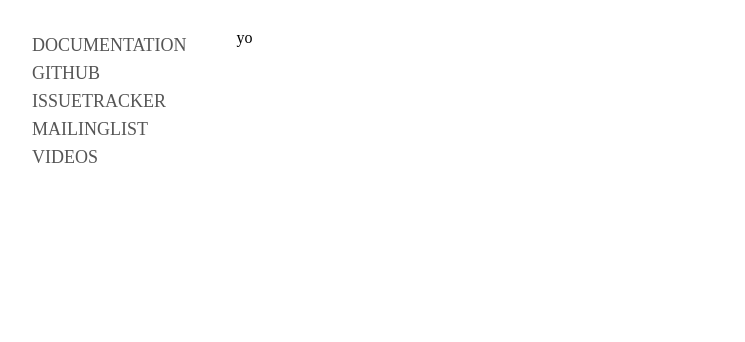
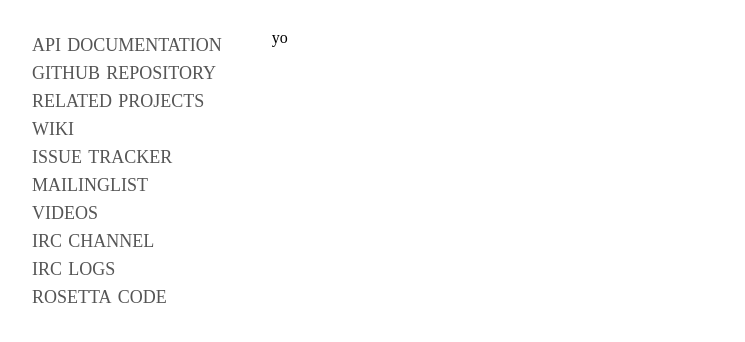
Before and after one commit to fancy-lang/fancy-lang.org, a plain HTML site: page index.html in a window 1280 px wide. Shown: the part 130-472 px from the top of the page, without its empty margins (88-833 px from the left). Drawn offline with Linux system fonts and the light colour scheme.

Commit message:
more work on menu

```diff
--- a/index.html
+++ b/index.html
@@ -16,11 +16,16 @@
 			</div>
 			<div id="body">
 				<div id="menu">
-					documentation<br/>
-					github<br/>
-					issuetracker<br/>
-					mailinglist<br/>
-					videos<br/>
+					<a href="http://api.fancy-lang.org">api documentation</a><br/>
+					<a href="https://github.com/bakkdoor/fancy">github repository</a><br/>
+					<a href="https://github.com/fancy-lang">related projects</a><br/>
+					<a href="https://github.com/bakkdoor/fancy/wiki">wiki</a><br/>
+					<a href="https://github.com/bakkdoor/fancy/issues">issue tracker</a><br/>
+					<a href="http://groups.google.com/group/fancy-lang">mailinglist</a><br/>
+					<a href="http://vimeo.com/channels/fancylang">videos</a><br/>
+					<a href="irc://irc.freenode.net:6667/fancy">irc channel</a><br/>
+					<a href="http://irc.fancy-lang.org/">irc logs</a><br/>
+					<a href="http://rosettacode.org/wiki/Category:Fancy">rosetta code</a><br/>
 				</div>
 				<div id="content">
 					yo
--- a/style.css
+++ b/style.css
@@ -27,6 +27,15 @@
   margin-right: 2em;
 }
 
+#menu a {
+  color: #555;
+  text-decoration: none;
+}
+
+#menu a:hover {
+  text-decoration: underline;
+}
+
 #content {
   float: none;
   text-align: left;
```
